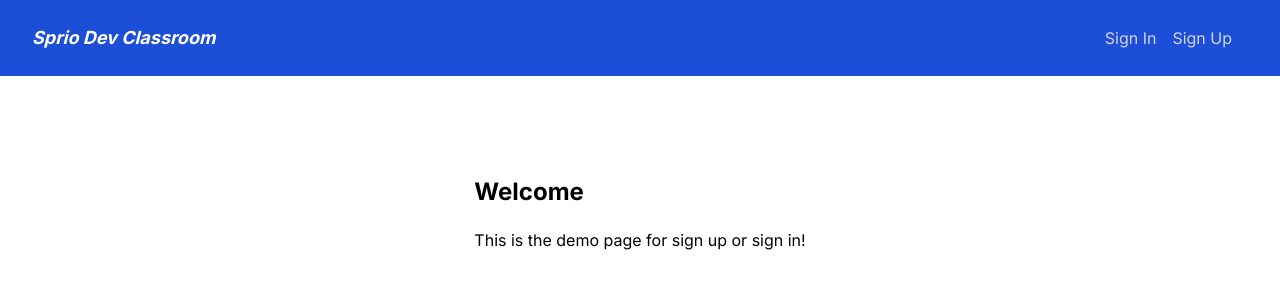
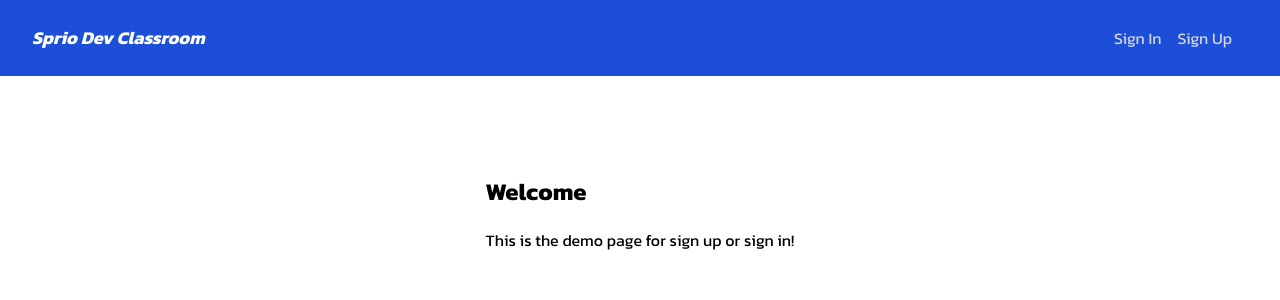
Before and after one commit to takitajwar17/Kolab-Dev-Classroom, a Next.js app in the folder client/: page / in a window 1280 px wide. Shown: the top 300 px of the page. Built offline with nearby package versions, Linux system fonts and the light colour scheme; no server answers.

Commit message:
added font 'Kanit'

```diff
--- a/client/app/layout.jsx
+++ b/client/app/layout.jsx
@@ -1,14 +1,19 @@
-import './globals.css';
-import { Inter } from 'next/font/google';
-import { ClerkProvider } from '@clerk/nextjs';
-import { light } from '@clerk/themes';
-import Header from './components/Header';
+import "./globals.css";
+import { Inter, Kanit } from "next/font/google";
+import { ClerkProvider } from "@clerk/nextjs";
+import { light } from "@clerk/themes";
+import Header from "./components/Header";
 
-const inter = Inter({ subsets: ['latin'] });
+// const inter = Inter({ subsets: ["latin"] });
+const kanit = Kanit({
+  subsets: ["latin"],
+  display: "swap",
+  weight: ["100", "200", "300", "400", "500", "600", "700", "800", "900"],
+});
 
 export const metadata = {
-  title: 'Sprio Dev Classroom',
-  description: 'Sprio Dev Classroom',
+  title: "Sprio Dev Classroom",
+  description: "Sprio Dev Classroom",
 };
 
 export default function RootLayout({ children }) {
@@ -18,12 +23,12 @@ export default function RootLayout({ children }) {
         baseTheme: light,
       }}
     >
-      <html lang='en'>
-        <body className={inter.className}>
+      <html lang="en">
+        <body className={kanit.className}>
           <Header />
-          <main className='container mx-auto'>
-            <div className='flex items-start justify-center min-h-screen'>
-              <div className='mt-20'>{children}</div>
+          <main className="container mx-auto">
+            <div className="flex items-start justify-center min-h-screen">
+              <div className="mt-20">{children}</div>
             </div>
           </main>
         </body>
```
